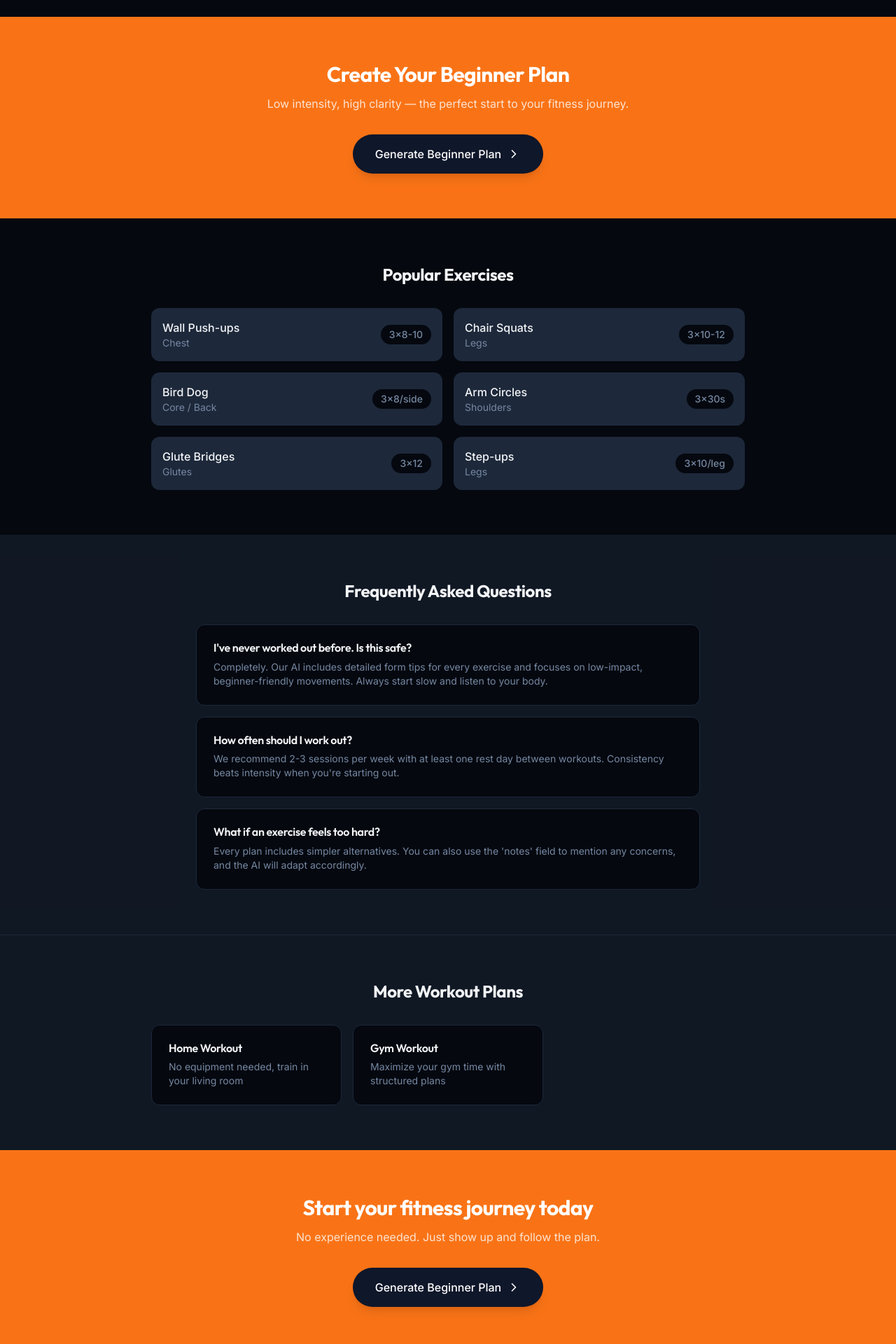
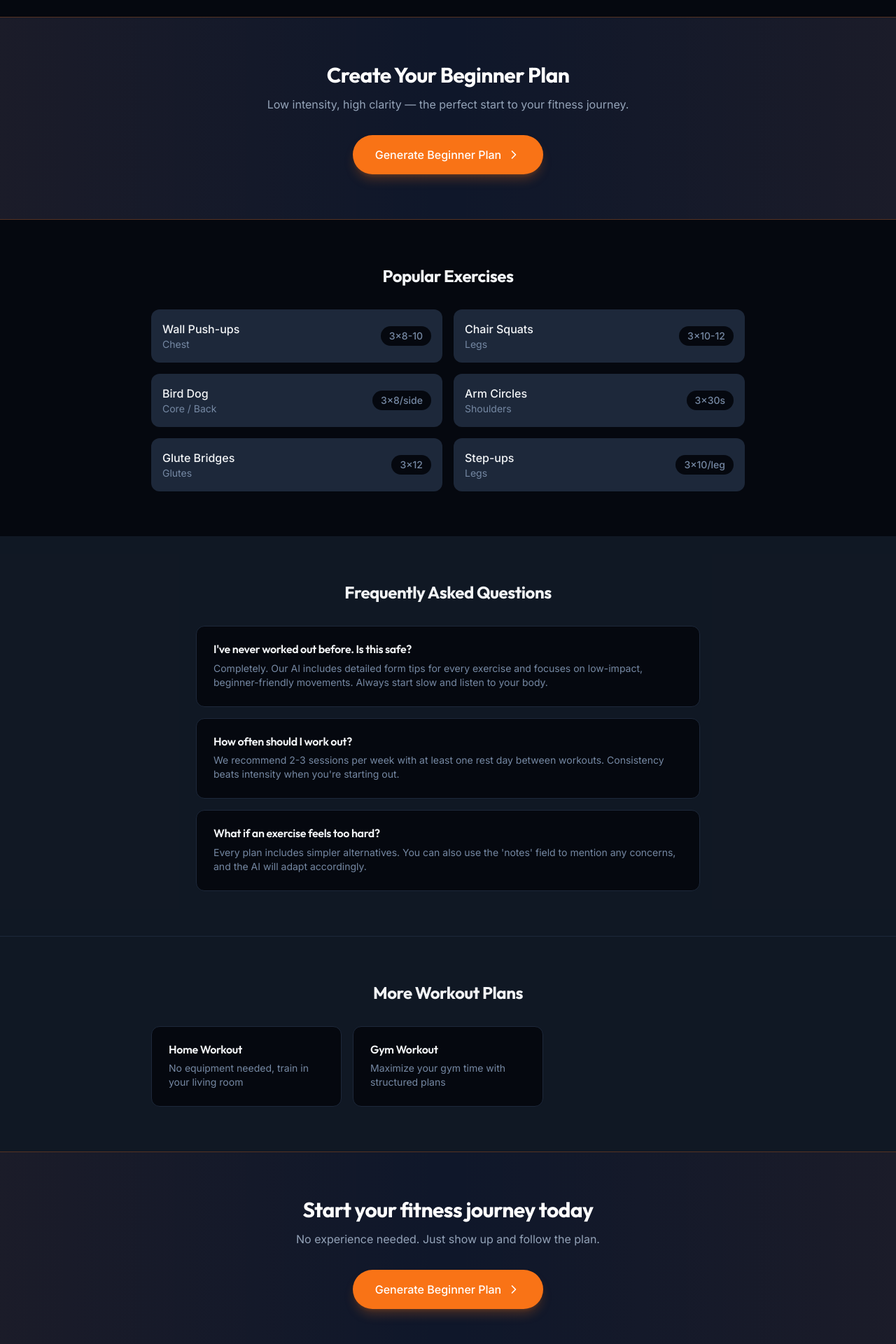
Before and after one commit to zl819044596/getfitai, a Next.js app: page /workouts/beginner in a window 1280 px wide. Shown: the part 480-2400 px from the top of the page at 70% size. Built offline with nearby package versions, Linux system fonts and the light colour scheme.

Commit message:
fix: CTA section - dark bg with orange border + orange button

```diff
--- a/src/components/workout-landing.tsx
+++ b/src/components/workout-landing.tsx
@@ -62,13 +62,14 @@ export function WorkoutLanding({ config }: { config: WorkoutConfig }) {
       </section>
 
       {/* CTA - Jump to Generator */}
-      <section className="py-16 bg-orange-500">
-        <div className="max-w-3xl mx-auto px-4 sm:px-6 text-center">
+      <section className="py-16 bg-[#0f172a] border-y border-orange-500/30 relative overflow-hidden">
+        <div className="absolute inset-0 bg-gradient-to-r from-orange-500/5 via-transparent to-orange-500/5"></div>
+        <div className="max-w-3xl mx-auto px-4 sm:px-6 text-center relative">
           <h2 className="text-2xl md:text-3xl font-bold mb-3 text-white">{config.generatorTitle}</h2>
-          <p className="text-white/80 mb-8 text-base">{config.generatorSubtitle}</p>
+          <p className="text-slate-400 mb-8 text-base">{config.generatorSubtitle}</p>
           <Link
             href="/#generator"
-            className="inline-flex items-center bg-[#0f172a] text-white px-8 py-4 rounded-full font-medium hover:bg-[#1e293b] transition-colors shadow-lg"
+            className="inline-flex items-center bg-orange-500 text-white px-8 py-4 rounded-full font-medium hover:bg-orange-600 transition-colors shadow-lg shadow-orange-500/25"
           >
             {config.ctaButton}
             <ChevronRight className="w-5 h-5 ml-2" />
@@ -143,13 +144,14 @@ export function WorkoutLanding({ config }: { config: WorkoutConfig }) {
       </section>
 
       {/* Bottom CTA */}
-      <section className="py-16 bg-orange-500">
-        <div className="max-w-4xl mx-auto px-4 sm:px-6 text-center">
+      <section className="py-16 bg-[#0f172a] border-y border-orange-500/30 relative overflow-hidden">
+        <div className="absolute inset-0 bg-gradient-to-r from-orange-500/5 via-transparent to-orange-500/5"></div>
+        <div className="max-w-4xl mx-auto px-4 sm:px-6 text-center relative">
           <h2 className="text-3xl font-bold mb-3 text-white">{config.ctaTitle}</h2>
-          <p className="text-white/80 mb-8 text-base">{config.ctaSubtitle}</p>
+          <p className="text-slate-400 mb-8 text-base">{config.ctaSubtitle}</p>
           <Link
             href="/#generator"
-            className="inline-flex items-center bg-[#0f172a] text-white px-8 py-4 rounded-full font-medium hover:bg-[#1e293b] transition-colors shadow-lg"
+            className="inline-flex items-center bg-orange-500 text-white px-8 py-4 rounded-full font-medium hover:bg-orange-600 transition-colors shadow-lg shadow-orange-500/25"
           >
             {config.ctaButton}
             <ChevronRight className="w-5 h-5 ml-2" />
```
